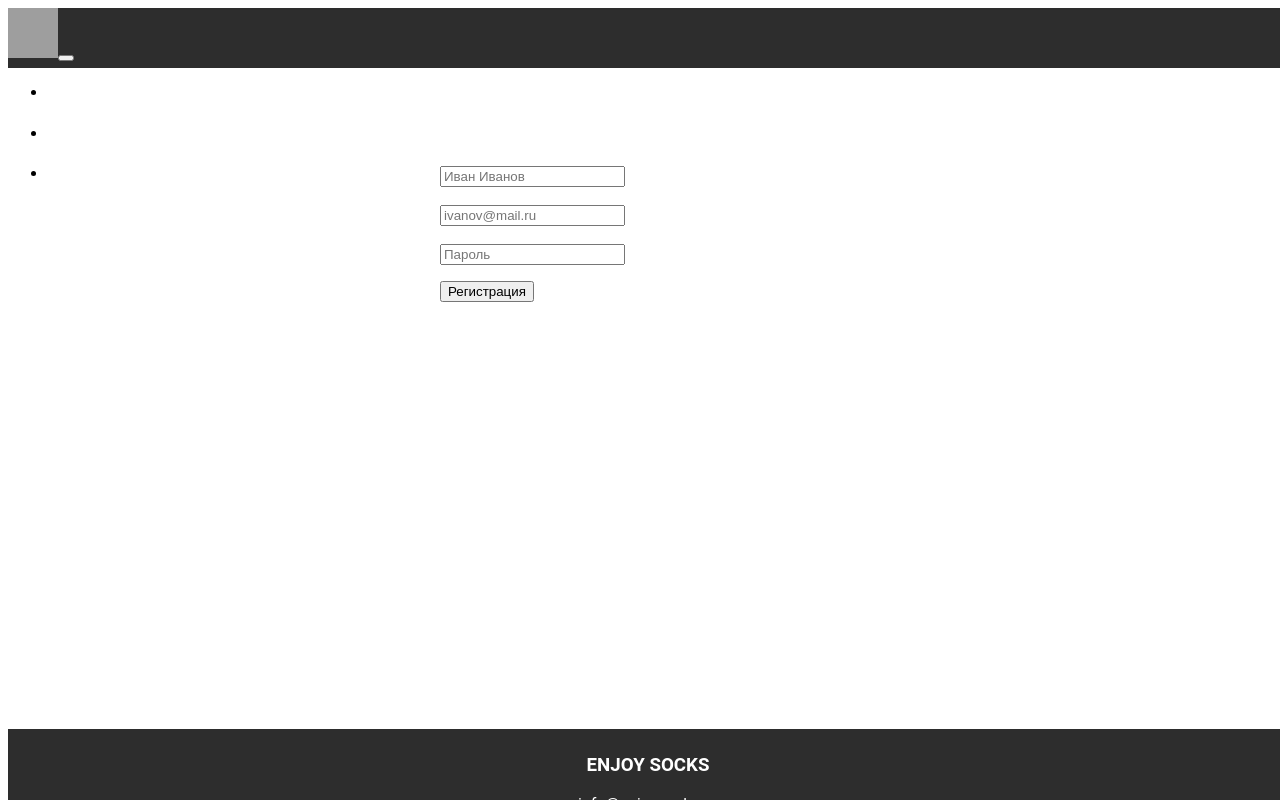
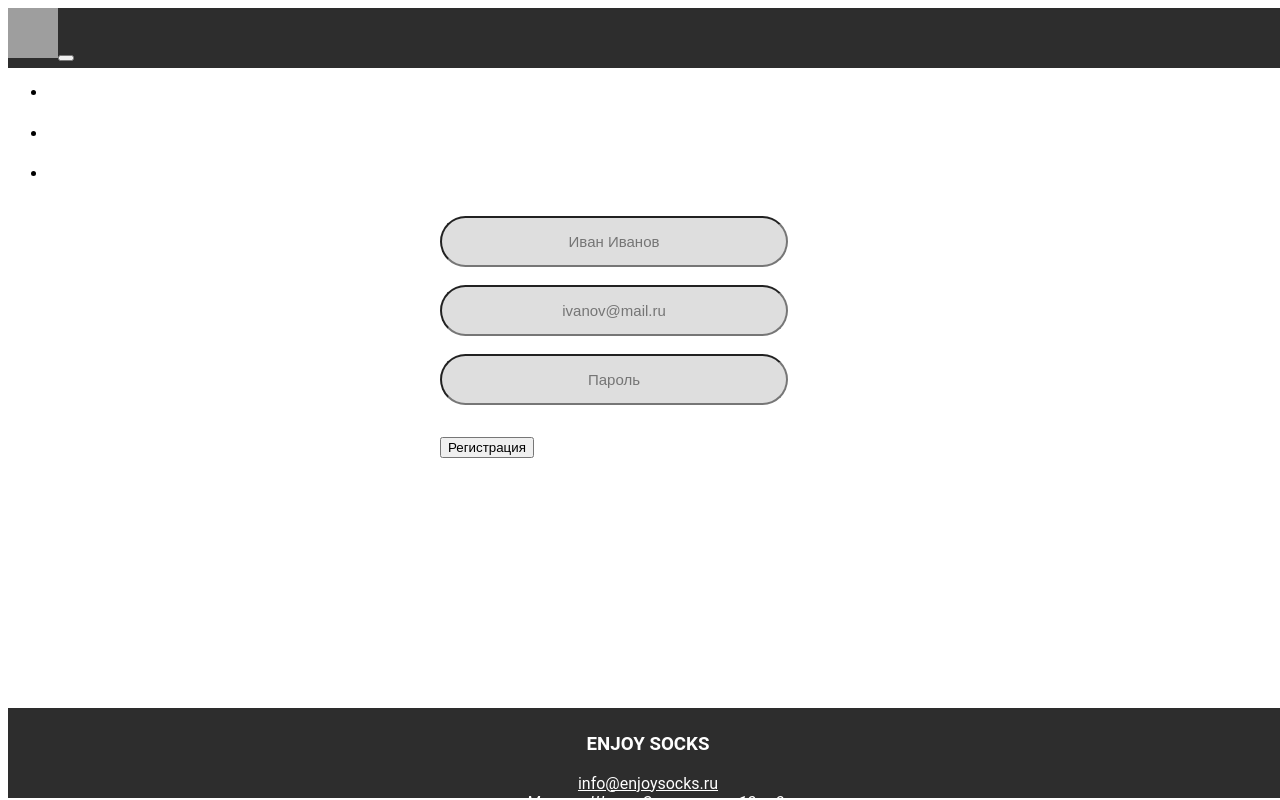
Before and after one commit to Sarkisman/Socks, a React app in the folder git/: page /auth/reg in a window 1280 px wide. Built offline with nearby package versions, Linux system fonts and the light colour scheme; grey boxes are pictures that could not be loaded; the HTML template or start-up script is replaced by a standard one.

Commit message:
verstkaV4

```diff
--- a/git/src/components/Basket.jsx
+++ b/git/src/components/Basket.jsx
@@ -58,7 +58,7 @@ export default function Basket({ user, newUserSocks }) {
             height: '120px',
             width: '120px',
             borderRadius: '100%',
-            bottom: '100px',
+            bottom: '210px',
             right: '60px',
           }}
           type="button"
--- a/git/src/components/Login.jsx
+++ b/git/src/components/Login.jsx
@@ -30,13 +30,30 @@ export default function login() {
       }}
     >
       <form onSubmit={submitHandler}>
+        <div style={{ height: '180px' }} />
         {error && <p style={{ color: 'red' }}>{error}</p>}
         <div className="field">
           <label className="label">
             Введите почту пользователя
           </label>
           <div className="control has-icons-left has-icons-right">
-            <input className="input is-medium" value={input.email} name="email" onChange={changeHandler} type="text" placeholder="ivanov@mail.ru" />
+            <input
+              style={{
+                borderRadius: '50px',
+                backgroundColor: '#dedede',
+                width: '340px',
+                height: '45px',
+                fontSize: '15px',
+                textAlign: 'center',
+                verticalAlign: 'middle',
+              }}
+              className="input is-medium"
+              value={input.email}
+              name="email"
+              onChange={changeHandler}
+              type="text"
+              placeholder="ivanov@mail.ru"
+            />
             <span className="icon is-left">
               <i className="rbc-icon github" />
             </span>
@@ -47,14 +64,30 @@ export default function login() {
             Введите пароль
           </label>
           <div className="control has-icons-left">
-            <input className="input is-medium" value={input.password} name="password" onChange={changeHandler} type="password" placeholder="Пароль" />
+            <input
+              style={{
+                borderRadius: '50px',
+                backgroundColor: '#dedede',
+                width: '340px',
+                height: '45px',
+                fontSize: '15px',
+                textAlign: 'center',
+                verticalAlign: 'middle',
+              }}
+              className="input is-medium"
+              value={input.password}
+              name="password"
+              onChange={changeHandler}
+              type="password"
+              placeholder="Пароль"
+            />
             <span className="icon is-left">
               <i className="rbc-icon lock" />
             </span>
           </div>
         </div>
         <div className="buttons">
-          <button style={{ marginTop: '1rem' }} type="submit" className="is-success is-focused is-fullwidth button" tabIndex="0">Регистрация</button>
+          <button style={{ marginTop: '2rem' }} type="submit" className="constructor-button" tabIndex="0">ВОЙТИ</button>
         </div>
       </form>
     </div>
--- a/git/src/components/Reg.jsx
+++ b/git/src/components/Reg.jsx
@@ -30,6 +30,7 @@ export default function Registration() {
         width: 400, margin: 'auto', color: 'white', height: '100%',
       }}
     >
+      <div style={{ height: '50px' }} />
       <h1 className="is-size-2">Регистрация пользователя</h1>
       {error && <p style={{ color: 'red' }}>{error}</p>}
       <form onSubmit={submitHandler}>
@@ -38,7 +39,23 @@ export default function Registration() {
             Введите имя пользователя
           </label>
           <div className="control has-icons-left has-icons-right">
-            <input className="input is-medium" value={input.name} name="name" onChange={changeHandler} type="text" placeholder="Иван Иванов" />
+            <input
+              style={{
+                borderRadius: '50px',
+                backgroundColor: '#dedede',
+                width: '340px',
+                height: '45px',
+                fontSize: '15px',
+                textAlign: 'center',
+                verticalAlign: 'middle',
+              }}
+              className="input is-medium"
+              value={input.name}
+              name="name"
+              onChange={changeHandler}
+              type="text"
+              placeholder="Иван Иванов"
+            />
             <span className="icon is-left">
               <i className="rbc-icon github" />
             </span>
@@ -49,7 +66,23 @@ export default function Registration() {
             Введите почту пользователя
           </label>
           <div className="control has-icons-left has-icons-right">
-            <input className="input is-medium" value={input.email} name="email" onChange={changeHandler} type="text" placeholder="ivanov@mail.ru" />
+            <input
+              style={{
+                borderRadius: '50px',
+                backgroundColor: '#dedede',
+                width: '340px',
+                height: '45px',
+                fontSize: '15px',
+                textAlign: 'center',
+                verticalAlign: 'middle',
+              }}
+              className="input is-medium"
+              value={input.email}
+              name="email"
+              onChange={changeHandler}
+              type="text"
+              placeholder="ivanov@mail.ru"
+            />
             <span className="icon is-left">
               <i className="rbc-icon github" />
             </span>
@@ -60,14 +93,30 @@ export default function Registration() {
             Придумайте пароль
           </label>
           <div className="control has-icons-left">
-            <input className="input is-medium" value={input.password} name="password" onChange={changeHandler} type="password" placeholder="Пароль" />
+            <input
+              style={{
+                borderRadius: '50px',
+                backgroundColor: '#dedede',
+                width: '340px',
+                height: '45px',
+                fontSize: '15px',
+                textAlign: 'center',
+                verticalAlign: 'middle',
+              }}
+              className="input is-medium"
+              value={input.password}
+              name="password"
+              onChange={changeHandler}
+              type="password"
+              placeholder="Пароль"
+            />
             <span className="icon is-left">
               <i className="rbc-icon lock" />
             </span>
           </div>
         </div>
         <div className="buttons">
-          <button style={{ marginTop: '1rem' }} type="submit" className="is-success is-focused is-fullwidth button" tabIndex="0">Регистрация</button>
+          <button style={{ marginTop: '2rem' }} type="submit" className="constructor-button" tabIndex="0">Регистрация</button>
         </div>
       </form>
     </div>
```
